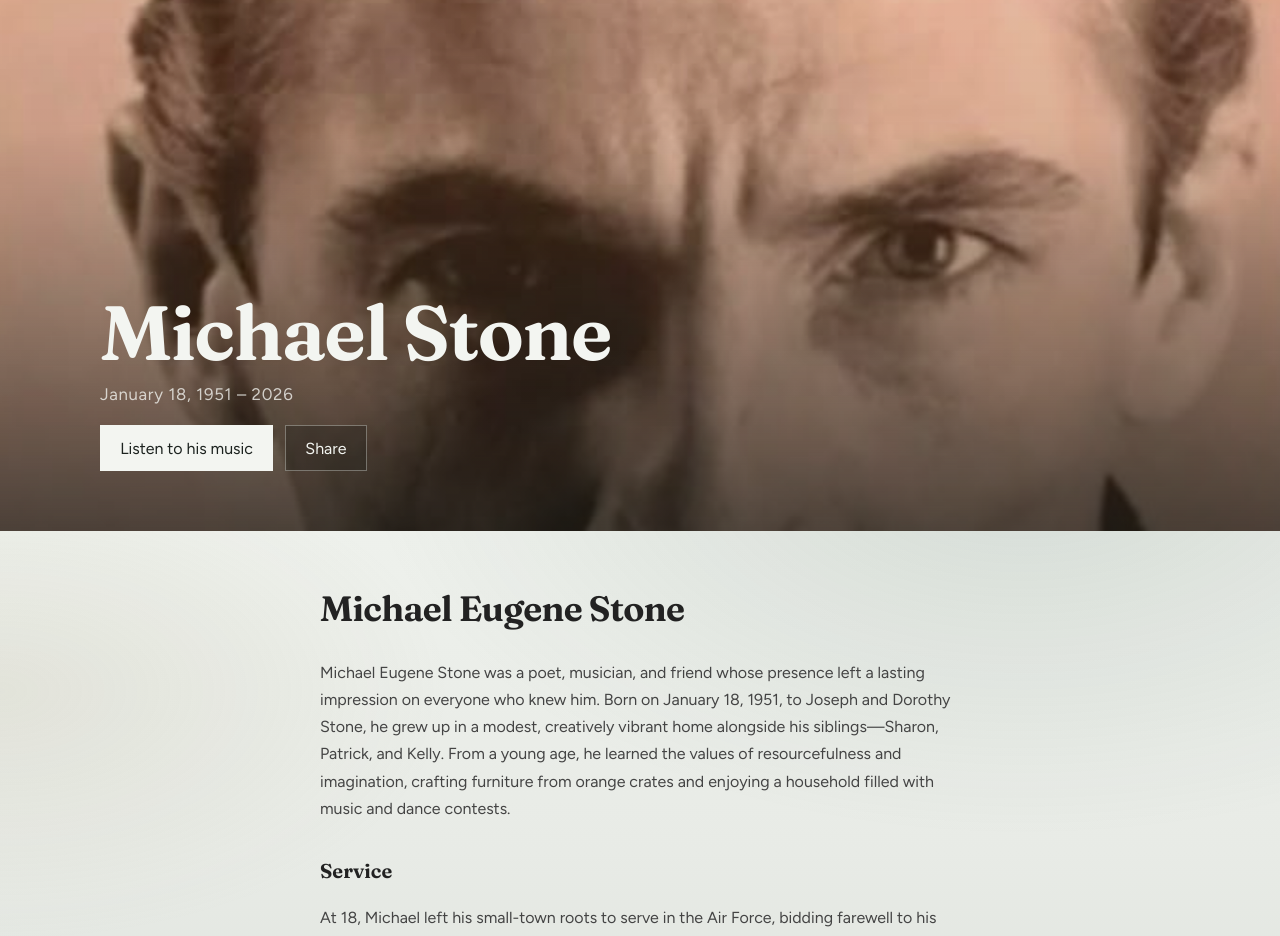
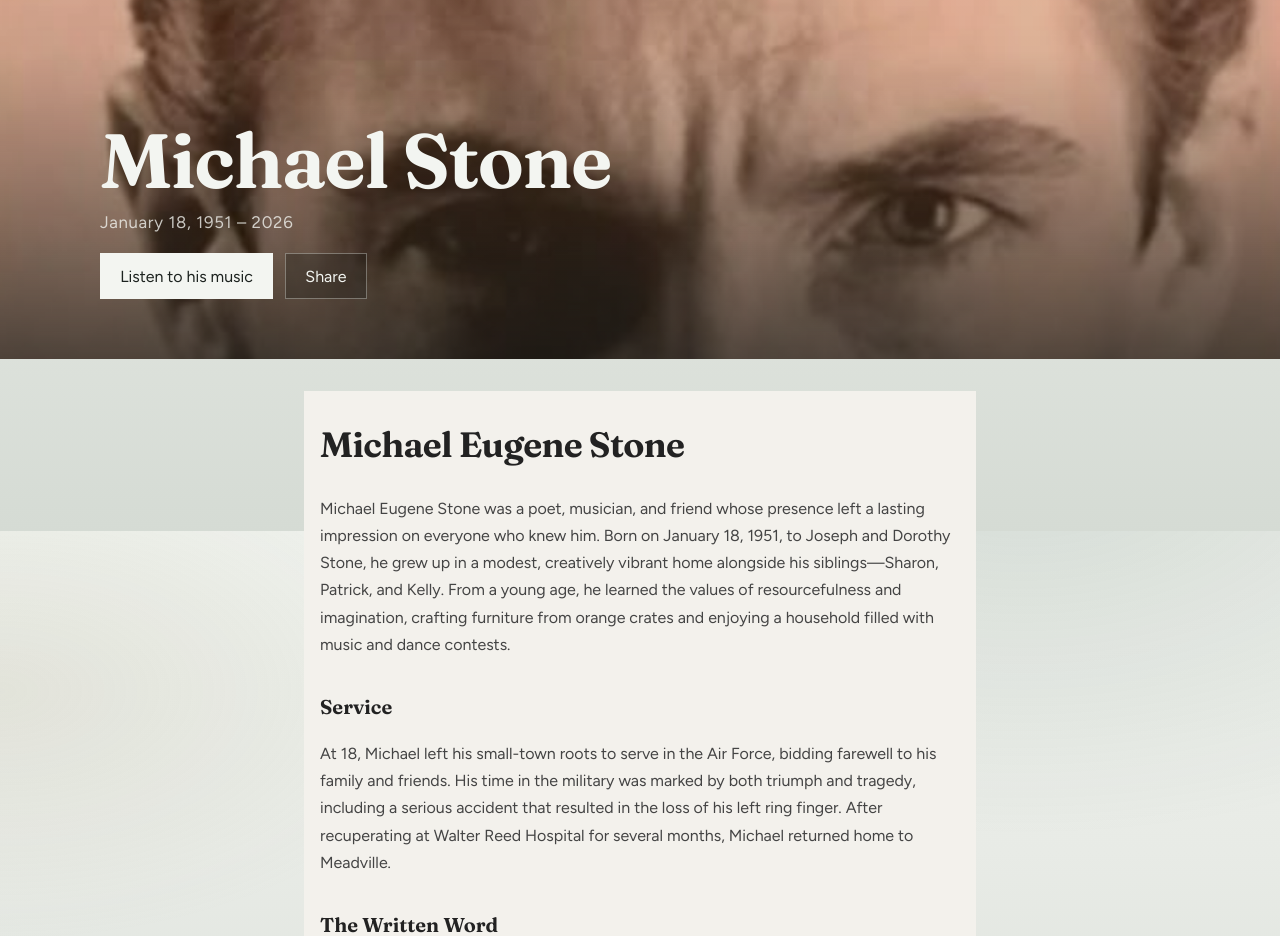
Before and after one commit to LeifChristian/michaelstone, a React (Vite) app: page / in a window 1280 px wide. Shown: the part 269-1205 px from the top of the page. Built offline with nearby package versions, Linux system fonts and the light colour scheme.

Commit message:
Shrink hero so homepage bio is visible without scrolling
Co-authored-by: Cursor <cursoragent@cursor.com>

```diff
--- a/src/index.css
+++ b/src/index.css
@@ -193,7 +193,7 @@ p {
   position: relative;
   margin-inline: calc(50% - 50vw);
   width: 100vw;
-  min-height: calc(100svh - var(--header-h));
+  min-height: min(70svh, 36rem);
   display: flex;
   align-items: flex-end;
   overflow: hidden;
@@ -279,12 +279,13 @@ p {
 
 .home-bio {
   max-width: 42rem;
-  margin: 3rem auto 1rem;
-  padding: 0 1rem;
+  margin: 2rem auto 1rem;
+  padding: 1.5rem 1rem 0;
   display: grid;
   gap: 1rem;
   color: var(--text, #222);
   line-height: 1.7;
+  background: #f3f1ec;
 }
 
 .home-bio-title {
```
